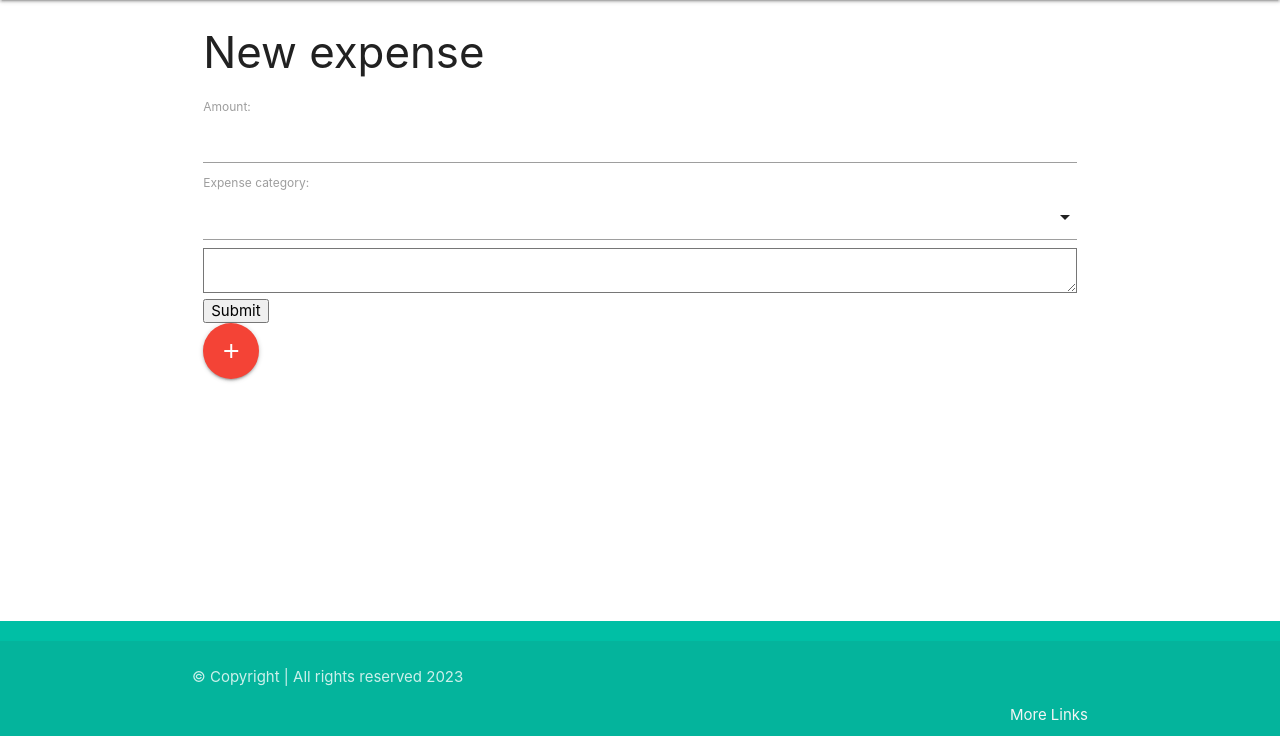
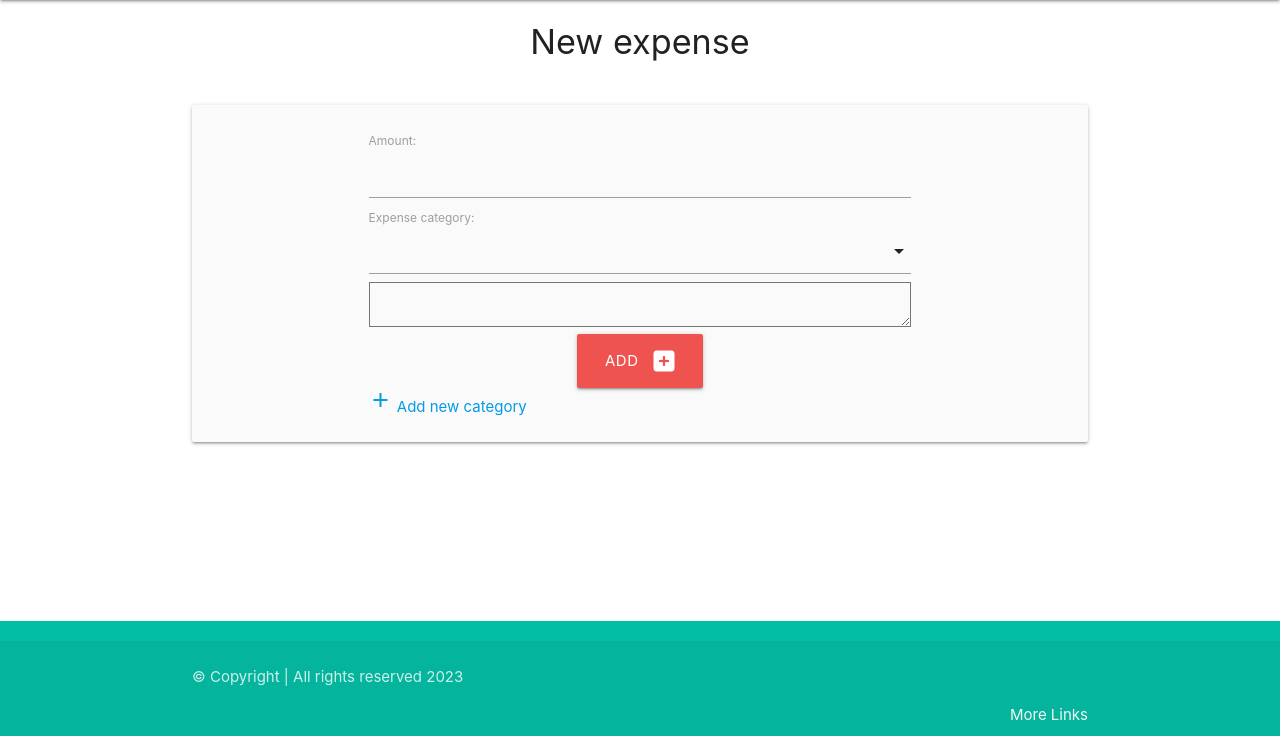
Before and after one commit to e-kai00/expense-tracker, a Django app: page /add_expense in a window 1280 px wide. Shown: the part 64-800 px from the top of the page. Run offline with Django 3.2, Linux system fonts and the light colour scheme; the visitor is signed in with stand-in values (Sample User, id 1); data that the repository does not hold is empty; some libraries are stand-ins or nearby versions.

Commit message:
Style add expense and income pages

```diff
--- a/trackerapp/templates/trackerapp/add_expense.html
+++ b/trackerapp/templates/trackerapp/add_expense.html
@@ -1,19 +1,22 @@
 {% extends "trackerapp/base.html" %}
+{% load materializecss %}
 
 {% block content %}
-
-<div class="row">
-    <div class="col s12">
-        <h3>New expense</h3>
-
+<h4 class="center-align page-heading">New expense</h4>
+<div class="row card-panel grey lighten-5">
+    <div class="col s12 l8 offset-l2">
         <form method="POST" action="{% url 'add_expense' %}">
             {% csrf_token %}
-            {{ form }}
-            <input type="submit" value="Submit">
+            {{ form|materializecss }}
+            <div class="col s12 center-align">
+                <button type="submit" class="btn-large red lighten-1">
+                    Add <i class="fas fa-plus-square right"></i>
+                </button>
+            </div>
+            <!-- <input type="submit" value="Submit"> -->
         </form>
-        <a class="btn-floating btn-large waves-effect waves-light red" href="/categories_add"><i class="material-icons">add</i></a>
-
+        <a class="" href="{% url 'categories_add' %}"><i class="material-icons">add</i> Add new category</a>
+        <!-- <a class="btn-floating btn-large waves-effect waves-light red" href="/categories_add"><i class="material-icons">add</i></a> -->
     </div>
 </div>
-
 {% endblock %}
```
Also changed, not shown: trackerapp/templates/trackerapp/add_income.html (+11 -9 lines).
